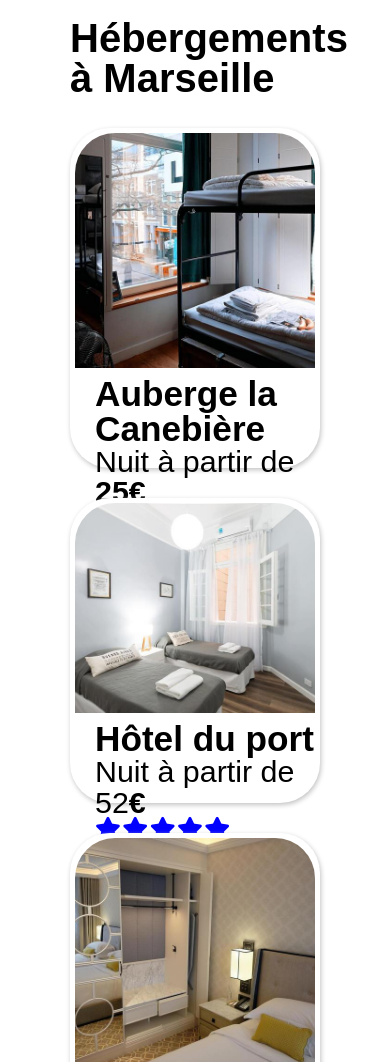
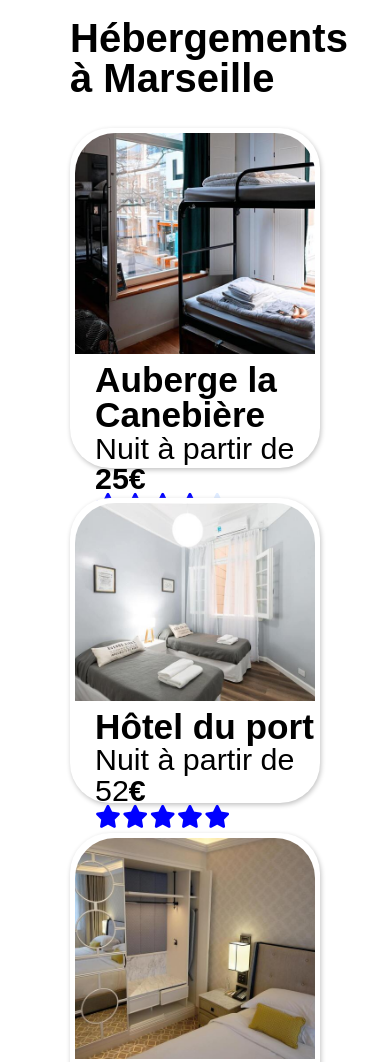
Before and after one commit to Clement-haon/Projet_2_reservia, a plain HTML site: page index.html in a window 390 px wide. Shown: the part 2980-4042 px from the top of the page. Drawn offline with Linux system fonts and the light colour scheme.

Commit message:
edit-heberge

```diff
--- a/style.css
+++ b/style.css
@@ -806,19 +806,19 @@ footer p {
         gap: unset;
     }
     .element-search {
-        max-height: 400px;
+        max-height: 430px;
         margin-top: 30px;
         border-radius: 40px;
     }
     .element-search .imgcontains {
-        height: 70%;
+        height: 66%;
         border-radius: 40px 40px 0 0;
     }
     .element-search img {
         border-radius: 40px 40px 0 0;
     }
     #hebergement .detailscontains {
-        height: 28%;
+        height: 30%;
         margin-left: 20px;
     }
     .detailscontains h2 {
```
